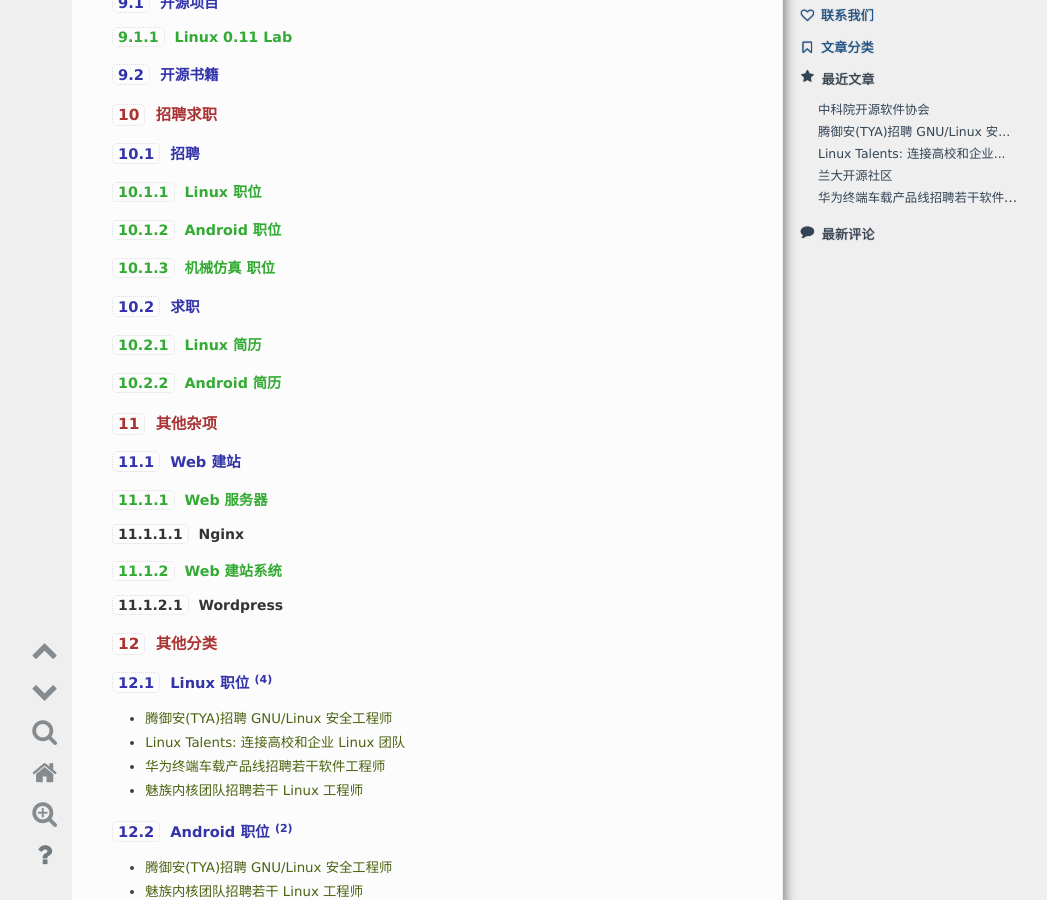
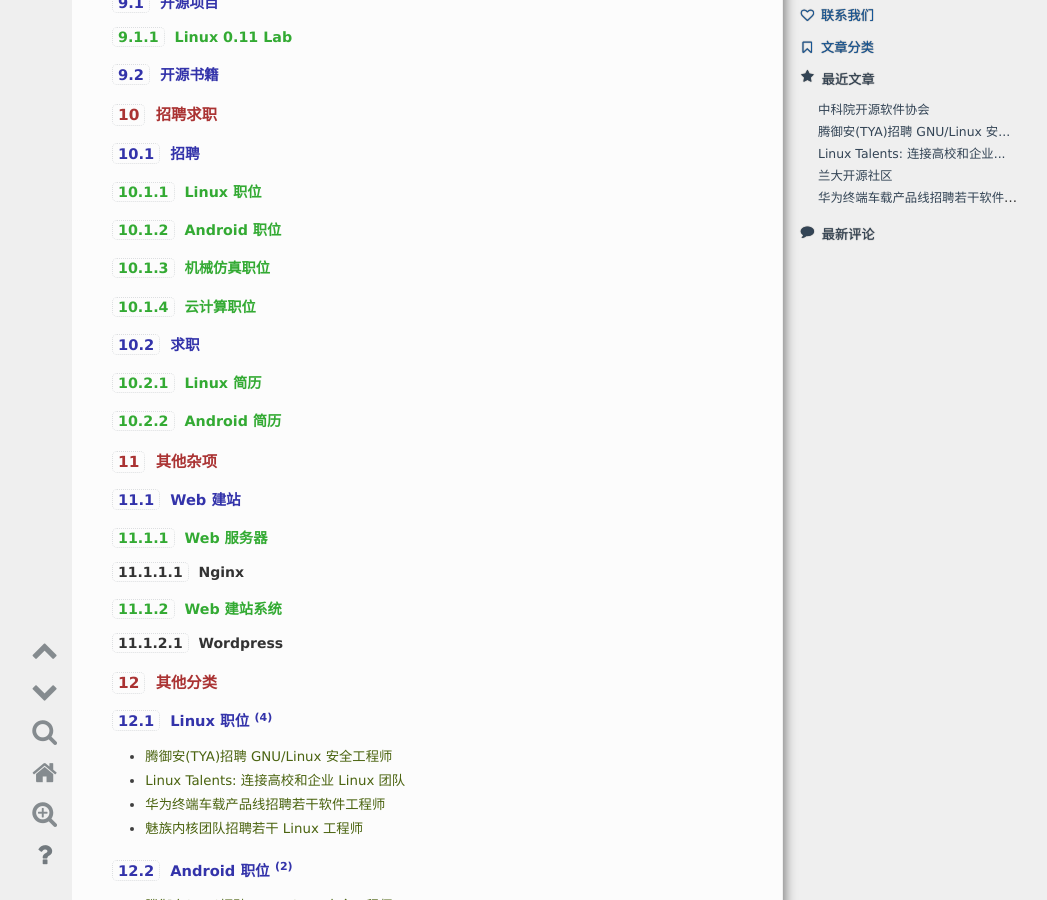
Before and after one commit to lzufalcon/linux-talents.github.io, a Jekyll site: the page built from categories.html, in a window 1280 px wide and 900 px high, scrolled down 10507 px. Shown: the whole window, without its empty margins (89-1136 px from the left). Built offline with Jekyll 4.4.1, drawn with Linux system fonts in a browser that asks for light colours; comment, search, counter and statistics services are not loaded.

Commit message:
categories: Add cloud job
Signed-off-by: Wu Zhangjin <wuzhangjin@gmail.com>

```diff
--- a/_data/categories.yml
+++ b/_data/categories.yml
@@ -357,7 +357,8 @@
       categories:
         - name: Linux 职位
         - name: Android 职位
-        - name: 机械仿真 职位
+        - name: 机械仿真职位
+        - name: 云计算职位
     - name: 求职
       categories:
         - name: Linux 简历
```
